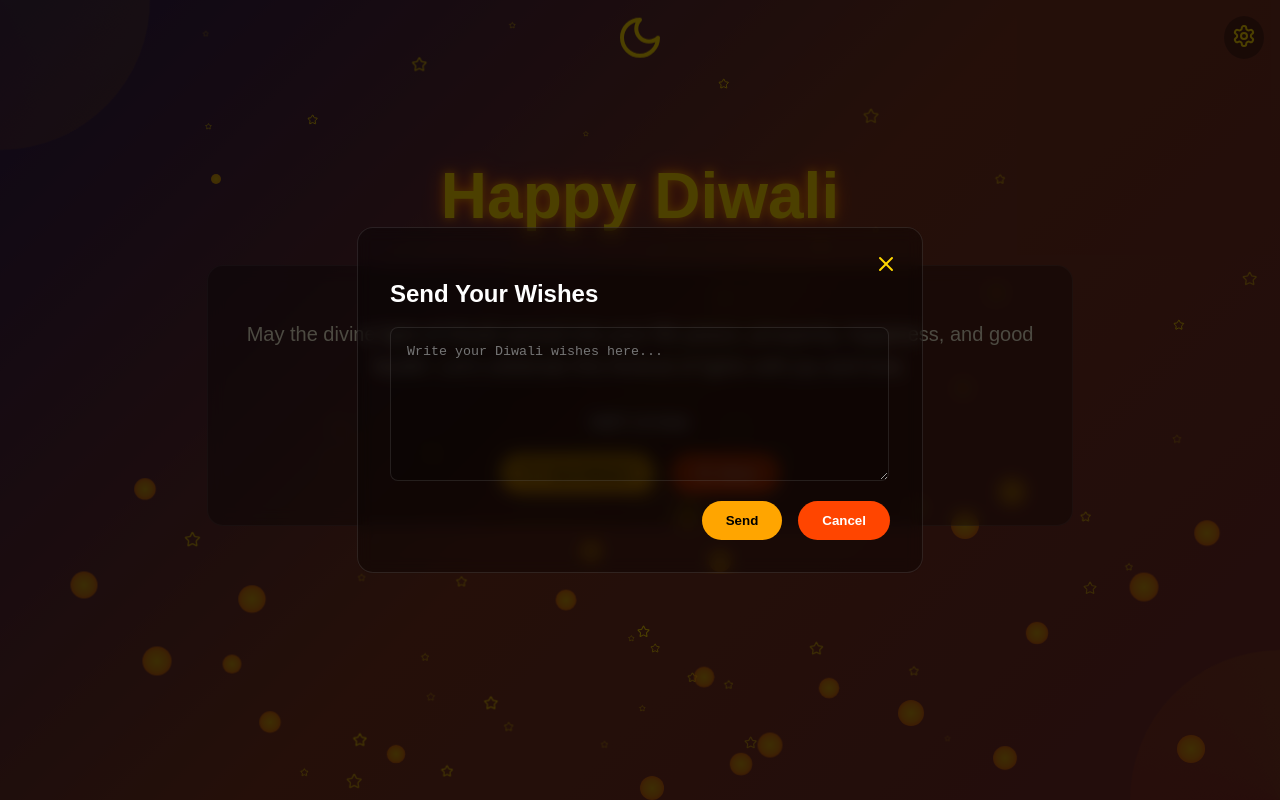
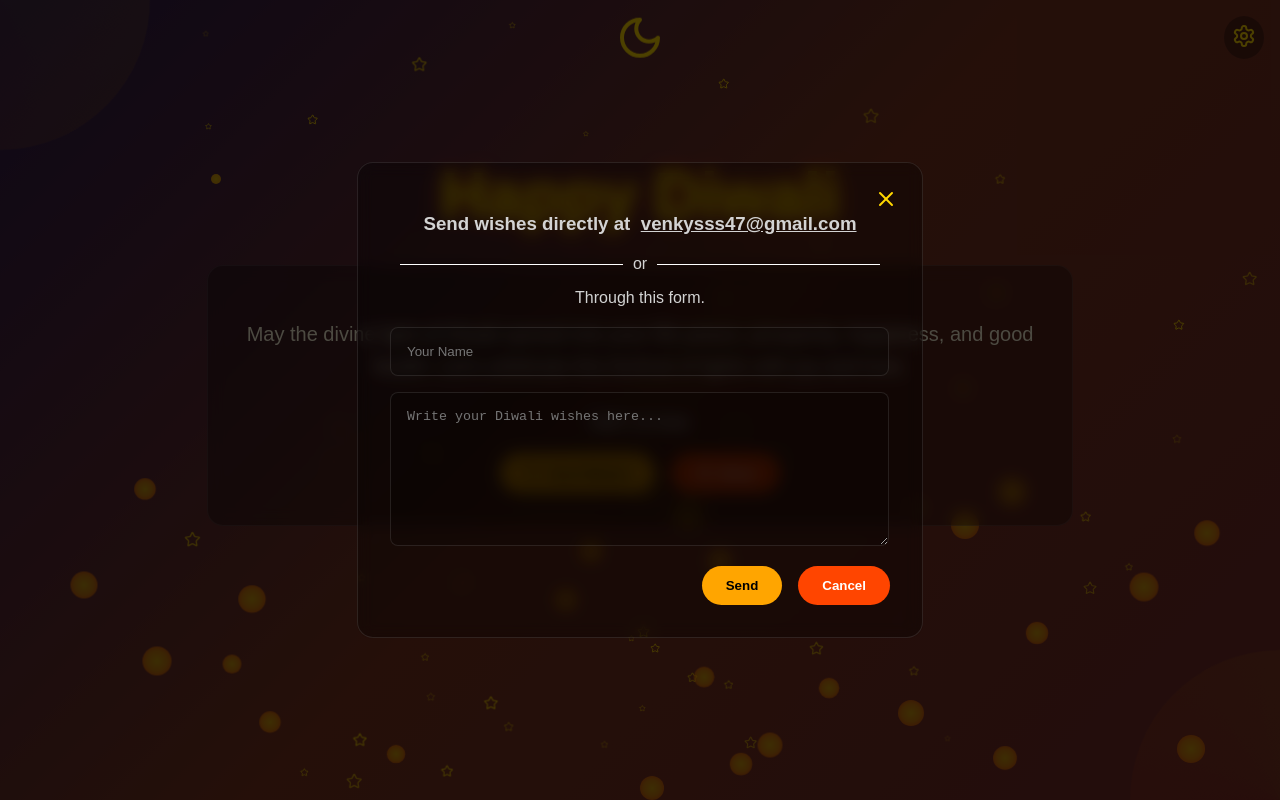
Before and after one commit to venky-1710/diwali-wishes-template, a React (Create React App) app: page / in a window 1280 px wide. Both pictures are taken after a click on the button "Send Wishes". Built offline with nearby package versions, Linux system fonts and the light colour scheme.

Commit message:
updated send wishes part

```diff
--- a/package.json
+++ b/package.json
@@ -6,6 +6,7 @@
     "@testing-library/jest-dom": "^5.17.0",
     "@testing-library/react": "^13.4.0",
     "@testing-library/user-event": "^13.5.0",
+    "emailjs-com": "^3.2.0",
     "lucide-react": "^0.454.0",
     "react": "^18.3.1",
     "react-dom": "^18.3.1",
--- a/src/App.css
+++ b/src/App.css
@@ -299,6 +299,18 @@ textarea {
   margin-bottom: 1rem;
 }
 
+input{
+  width: 93%;
+  min-height: 10px;
+  padding: 1rem;
+  border-radius: 0.5rem;
+  background: rgba(0, 0, 0, 0.2);
+  border: 1px solid rgba(255, 255, 255, 0.1);
+  color: #fff;
+  resize: vertical;
+  margin-bottom: 1rem;
+}
+
 .modal-buttons {
   display: flex;
   gap: 1rem;
--- a/src/App.js
+++ b/src/App.js
@@ -1,6 +1,7 @@
 import React, { useEffect, useState, useCallback } from 'react';
 import { Star, Moon, Heart, Share2, Settings, X } from 'lucide-react';
 import './App.css';
+import emailjs from 'emailjs-com'; // Import EmailJS
 
 const THEME_COLORS = {
   traditional: {
@@ -29,6 +30,7 @@ const DiwaliWebsite = () => {
   const [showSettings, setShowSettings] = useState(false);
   const [theme, setTheme] = useState('traditional');
   const [userName, setUserName] = useState('');
+  const [senderName, setSenderName] = useState(''); // State for sender's name
 
   // Initialize diyas
   useEffect(() => {
@@ -78,18 +80,33 @@ const DiwaliWebsite = () => {
   // Handle wish submission
   const handleWishSubmit = (e) => {
     e.preventDefault();
-    if (!wishMessage.trim()) return;
+    if (!wishMessage.trim() || !senderName.trim()) return;
 
     // Animation for wish submission
     const wishElement = document.createElement('div');
     wishElement.className = 'floating-wish';
-    wishElement.textContent = wishMessage;
+    wishElement.textContent = `${senderName}: ${wishMessage}`;
     document.body.appendChild(wishElement);
 
     setTimeout(() => wishElement.remove(), 3000);
+    // Send email using EmailJS
+    const templateParams = {
+      message: `${senderName}: ${wishMessage}`, // Include sender's name in the message
+      user_name: userName,
+      reply_to: "venkysss47@gmail.com" // Replace with the recipient's email
+    };
+    emailjs.send('venky_1710', 'template_18c538p', templateParams, 'P4kkNNno4elF8pSQ9')
+    .then((response) => {
+        console.log('SUCCESS!', response.status, response.text);
+    }, (err) => {
+        console.log('FAILED...', err);
+    });
     setWishMessage('');
+    setSenderName('');
     setShowWishForm(false);
   };
+
+
 
   // Share functionality
   const handleShare = async () => {
@@ -243,8 +260,26 @@ const DiwaliWebsite = () => {
             >
               <X size={24} />
             </button>
-            <h2 style={{color:'white'}}>Send Your Wishes</h2>
+            <h3 className="email-prompt" style={{ textAlign:'center', justifyContent: 'center', alignItems: 'center', color: 'lightgrey', marginBottom: '20px' }}>
+              Send wishes directly at &nbsp;<a href='mailto:venkysss47@gmail.com' style={{color:'lightgrey'}}>venkysss47@gmail.com</a>
+            </h3>
+            <div style={{ display: 'flex', alignItems: 'center', color: 'lightgrey' }}>
+              <hr style={{ flex: 1, border: 'none', borderTop: '1px solid white', margin: '0 10px' }} />
+              <p style={{ margin: '0' }}>or</p>
+              <hr style={{ flex: 1, border: 'none', borderTop: '1px solid white', margin: '0 10px' }} />
+            </div>
+            <p style={{ display: 'flex', justifyContent: 'center', alignItems: 'center', color: 'lightgrey', marginBottom: '20px' }}>
+              Through this form.
+            </p>
             <form onSubmit={handleWishSubmit}>
+              {/* Text box for sender's name */}
+              <input
+                type="text"
+                value={senderName}
+                onChange={(e) => setSenderName(e.target.value)}
+                placeholder="Your Name"
+                required // Make this field required
+              />
               <textarea
                 value={wishMessage}
                 onChange={(e) => setWishMessage(e.target.value)}
```
Also changed, not shown: 1 other file (tests, documents, lock files or other folders).
